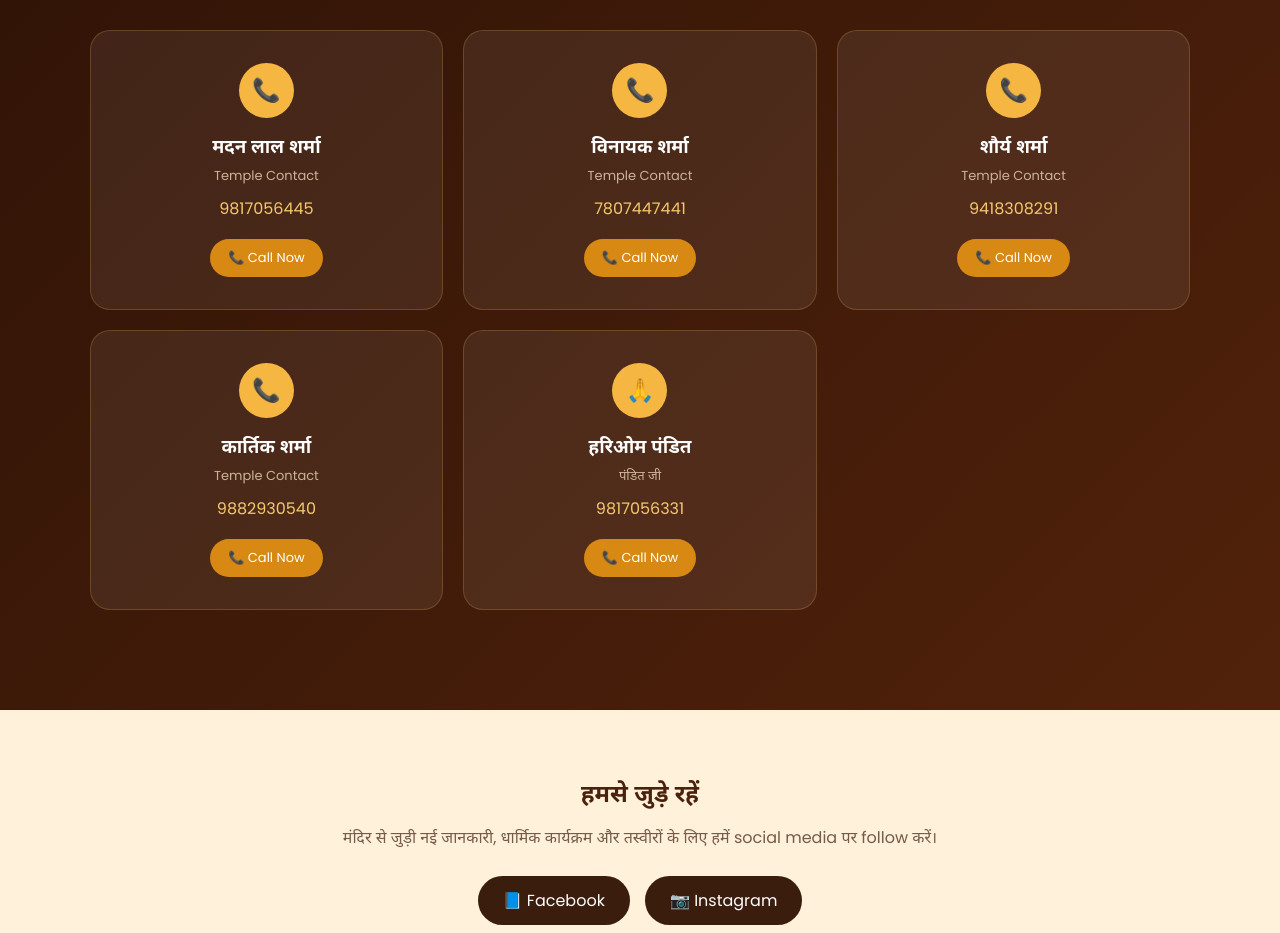
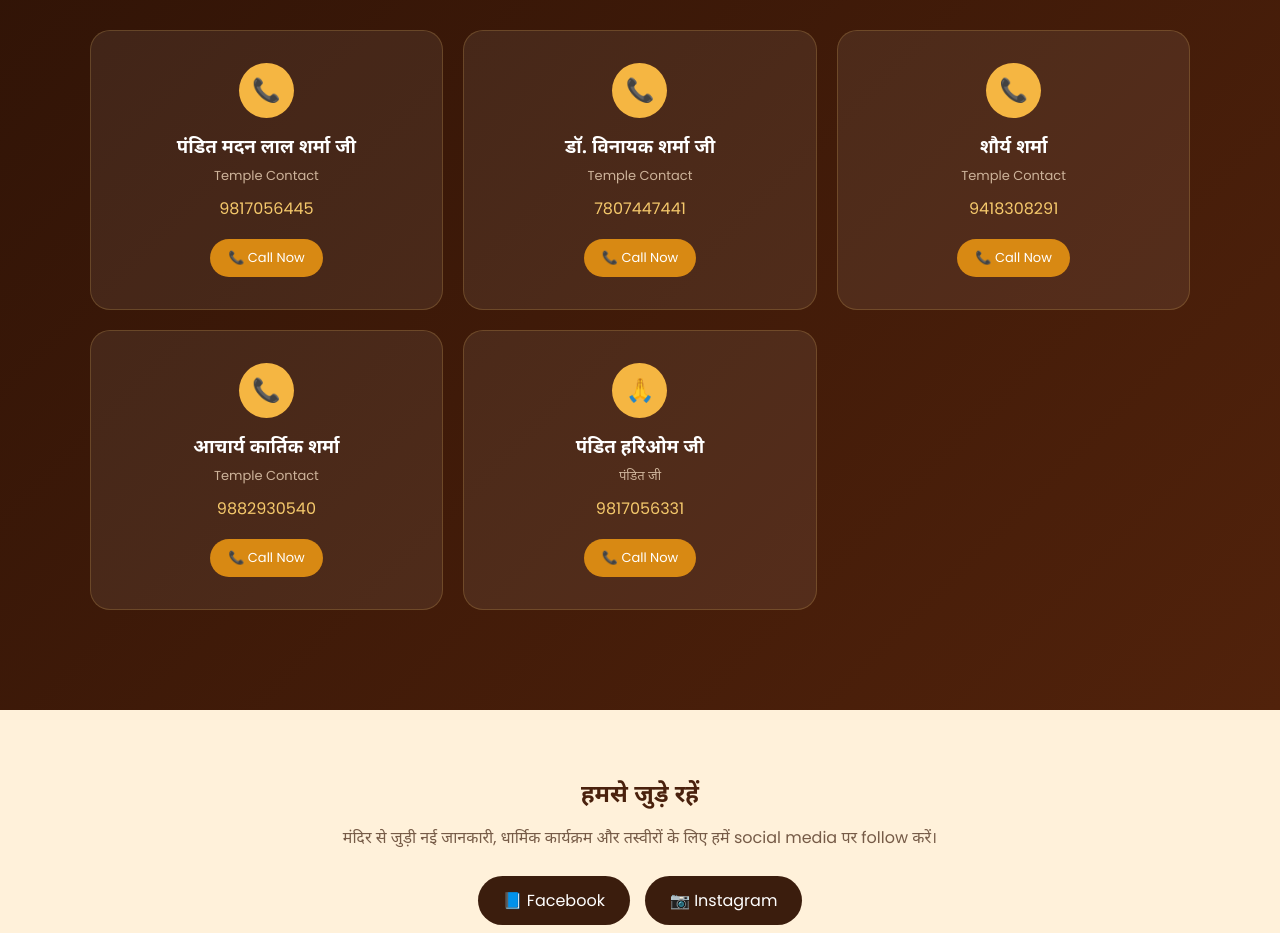
Before and after one commit to sharmashourya212009-stack/aanandeshwar-shiv-mandir-kothi, a plain HTML site: page index.html in a window 1280 px wide. Shown: the part 8140-9073 px from the top of the page. Drawn offline with Linux system fonts and the light colour scheme; a script that the page names is missing.

Commit message:
Add files via upload

```diff
--- a/index.html
+++ b/index.html
@@ -688,7 +688,7 @@
 
             <div class="contact-icon">📞</div>
 
-            <h3>मदन लाल शर्मा</h3>
+            <h3>पंडित  मदन लाल शर्मा  जी</h3>
 
             <p>Temple Contact</p>
 
@@ -707,7 +707,7 @@
 
             <div class="contact-icon">📞</div>
 
-            <h3>विनायक शर्मा</h3>
+            <h3>डॉ. विनायक शर्मा जी</h3>
 
             <p>Temple Contact</p>
 
@@ -745,7 +745,7 @@
 
             <div class="contact-icon">📞</div>
 
-            <h3>कार्तिक शर्मा</h3>
+            <h3>आचार्य कार्तिक शर्मा</h3>
 
             <p>Temple Contact</p>
 
@@ -764,7 +764,7 @@
 
             <div class="contact-icon">🙏</div>
 
-            <h3>हरिओम पंडित</h3>
+            <h3>पंडित हरिओम  जी</h3>
 
             <p>पंडित जी</p>
 
```
